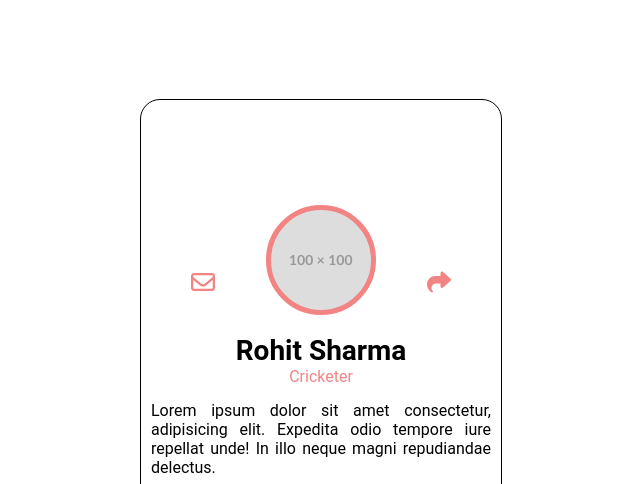
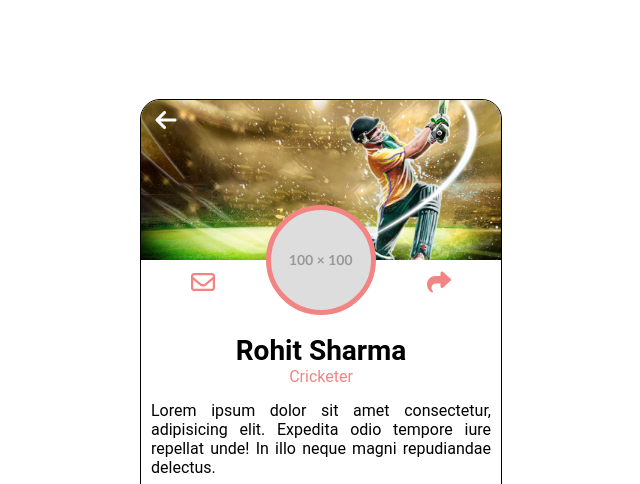
Before and after one commit to ChandraBhooshan/user-profile, a plain HTML site: page index.html in a window 1280 px wide. Shown: the top 484 px of the page, without its empty margins (319-959 px from the left). Drawn offline with Linux system fonts and the light colour scheme.

Commit message:
Update style.css

```diff
--- a/css/style.css
+++ b/css/style.css
@@ -34,7 +34,7 @@
 
 .topimage {
     /* height: 20vh; */
-    background: url(images/image1.jpg) no-repeat center center;
+    background: url(/images/image1.jpg) no-repeat center center;
     background-size: cover;
     height: 160px;
     position: relative;
```
